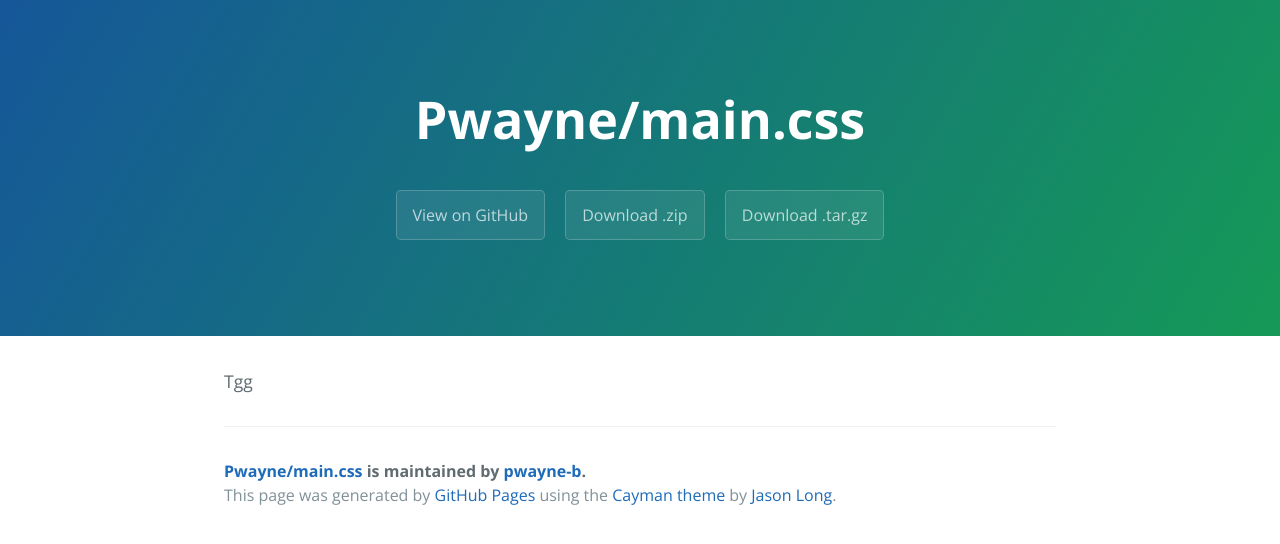
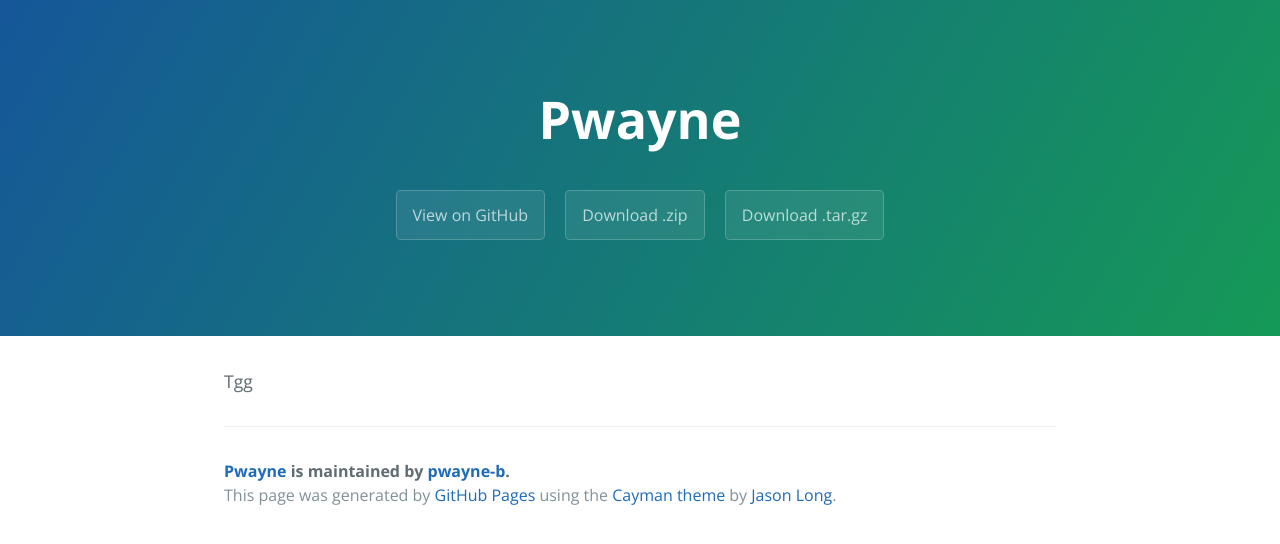
Before and after one commit to pwayne-b/pwayne, a plain HTML site: page index.html in a window 1280 px wide. Drawn offline with nearby package versions, Linux system fonts and the light colour scheme.

```diff
--- a/index.html
+++ b/index.html
@@ -2,7 +2,7 @@
 <html lang="en-us">
   <head>
     <meta charset="UTF-8">
-    <title>Pwayne/main.css by pwayne-b</title>
+    <title>Pwayne by pwayne-b</title>
     <meta name="viewport" content="width=device-width, initial-scale=1">
     <link rel="stylesheet" type="text/css" href="stylesheets/normalize.css" media="screen">
     <link href='https://fonts.googleapis.com/css?family=Open+Sans:400,700' rel='stylesheet' type='text/css'>
@@ -11,7 +11,7 @@
   </head>
   <body>
     <section class="page-header">
-      <h1 class="project-name">Pwayne/main.css</h1>
+      <h1 class="project-name">Pwayne</h1>
       <h2 class="project-tagline"></h2>
       <a href="https://github.com/pwayne-b/pwayne" class="btn">View on GitHub</a>
       <a href="https://github.com/pwayne-b/pwayne/zipball/master" class="btn">Download .zip</a>
@@ -22,7 +22,7 @@
       <p>Tgg</p>
 
       <footer class="site-footer">
-        <span class="site-footer-owner"><a href="https://github.com/pwayne-b/pwayne">Pwayne/main.css</a> is maintained by <a href="https://github.com/pwayne-b">pwayne-b</a>.</span>
+        <span class="site-footer-owner"><a href="https://github.com/pwayne-b/pwayne">Pwayne</a> is maintained by <a href="https://github.com/pwayne-b">pwayne-b</a>.</span>
 
         <span class="site-footer-credits">This page was generated by <a href="https://pages.github.com">GitHub Pages</a> using the <a href="https://github.com/jasonlong/cayman-theme">Cayman theme</a> by <a href="https://twitter.com/jasonlong">Jason Long</a>.</span>
       </footer>
--- a/params.json
+++ b/params.json
@@ -1 +1 @@
-{"name":"Pwayne/main.css","tagline":"","body":"Tgg","note":"Don't delete this file! It's used internally to help with page regeneration."}
+{"name":"Pwayne","tagline":"","body":"Tgg","note":"Don't delete this file! It's used internally to help with page regeneration."}
```
